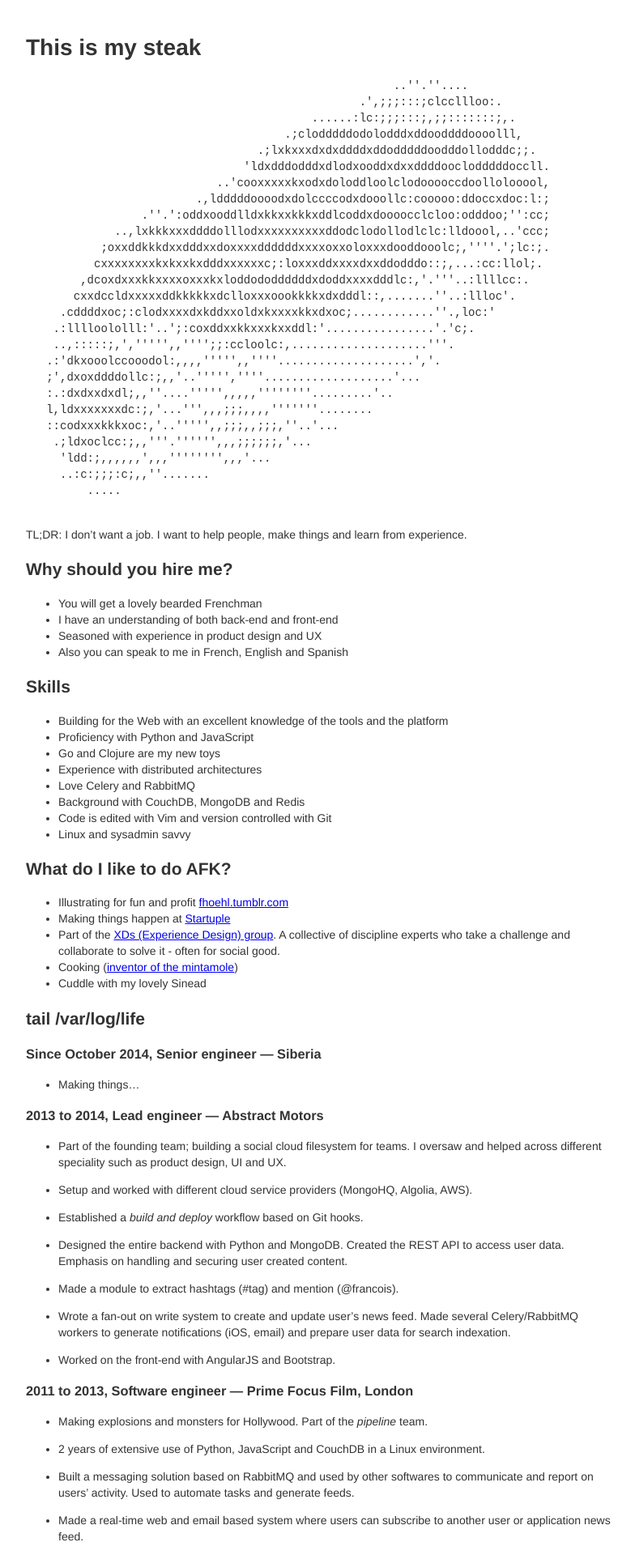
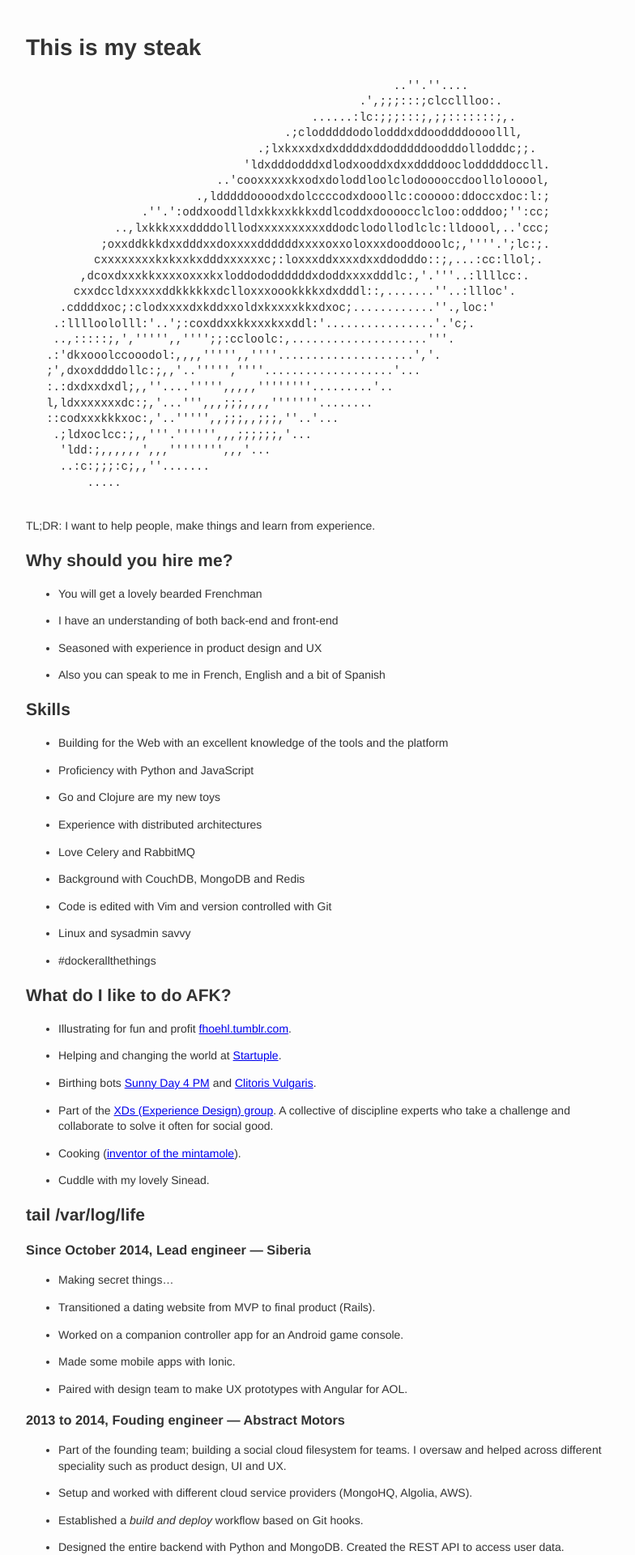
Before and after one commit to fhoehl/fhoehl.github.io, a Jekyll site: the page cv.html, which Jekyll copies as it is, in a window 1280 px wide. Shown: the top 1920 px of the page at 81% size, without its empty margins (243-1027 px from the left). Built offline with Jekyll 4.4.1, drawn with Linux system fonts in a browser that asks for light colours; some of the changed text lies outside the part shown.

Commit message:
Update CV

```diff
--- a/cv.html
+++ b/cv.html
@@ -7,15 +7,15 @@
   <title></title>
   <style type="text/css">code{white-space: pre;}</style>
   <!--[if lt IE 9]>
-    <script src="http://html5shim.googlecode.com/svn/trunk/html5.js"></script>
+    <script src="//cdnjs.cloudflare.com/ajax/libs/html5shiv/3.7.3/html5shiv-printshiv.min.js"></script>
   <![endif]-->
   <style type="text/css">
   body {
-    font-family: "Helvetica Neue",Helvetica,Arial,sans-serif;
+    font-family: "Helvetica Neue", Helvetica, Arial, sans-serif;
     font-size: 14px;
-    line-height: 1.42857;
+    line-height: 1.4;
     color: #333;
-    background-color: #FFF;
+    background-color: #fdfdfd;
     max-width: 730px;
     margin: 0 auto 0 auto;
     padding: 20px;
@@ -68,40 +68,45 @@
          .....
 
 </pre>
-
-<p>TL;DR: I don’t want a job. I want to help people, make things and learn from experience.</p>
+<p>TL;DR: I want to help people, make things and learn from experience.</p>
 <h2 id="why-should-you-hire-me">Why should you hire me?</h2>
 <ul>
-<li>You will get a lovely bearded Frenchman</li>
-<li>I have an understanding of both back-end and front-end</li>
-<li>Seasoned with experience in product design and UX</li>
-<li>Also you can speak to me in French, English and Spanish</li>
+<li><p>You will get a lovely bearded Frenchman</p></li>
+<li><p>I have an understanding of both back-end and front-end</p></li>
+<li><p>Seasoned with experience in product design and UX</p></li>
+<li><p>Also you can speak to me in French, English and a bit of Spanish</p></li>
 </ul>
 <h2 id="skills">Skills</h2>
 <ul>
-<li>Building for the Web with an excellent knowledge of the tools and the platform</li>
-<li>Proficiency with Python and JavaScript</li>
-<li>Go and Clojure are my new toys</li>
-<li>Experience with distributed architectures</li>
-<li>Love Celery and RabbitMQ</li>
-<li>Background with CouchDB, MongoDB and Redis</li>
-<li>Code is edited with Vim and version controlled with Git</li>
-<li>Linux and sysadmin savvy</li>
+<li><p>Building for the Web with an excellent knowledge of the tools and the platform</p></li>
+<li><p>Proficiency with Python and JavaScript</p></li>
+<li><p>Go and Clojure are my new toys</p></li>
+<li><p>Experience with distributed architectures</p></li>
+<li><p>Love Celery and RabbitMQ</p></li>
+<li><p>Background with CouchDB, MongoDB and Redis</p></li>
+<li><p>Code is edited with Vim and version controlled with Git</p></li>
+<li><p>Linux and sysadmin savvy</p></li>
+<li><p>#dockerallthethings</p></li>
 </ul>
 <h2 id="what-do-i-like-to-do-afk">What do I like to do AFK?</h2>
 <ul>
-<li>Illustrating for fun and profit <a href="http://fhoehl.tumblr.com">fhoehl.tumblr.com</a></li>
-<li>Making things happen at <a href="http://startuple.tumblr.com">Startuple</a></li>
-<li>Part of the <a href="http://www.experiencedesigngroup.org/">XDs (Experience Design) group</a>. A collective of discipline experts who take a challenge and collaborate to solve it - often for social good.</li>
-<li>Cooking (<a href="http://instagram.com/p/Pz1couo1fc/?modal=true">inventor of the mintamole</a>)</li>
-<li>Cuddle with my lovely Sinead</li>
+<li><p>Illustrating for fun and profit <a href="http://fhoehl.tumblr.com">fhoehl.tumblr.com</a>.</p></li>
+<li><p>Helping and changing the world at <a href="http://startuple.works">Startuple</a>.</p></li>
+<li><p>Birthing bots <a href="https://twitter.com/sunnyday4pm">Sunny Day 4 PM</a> and <a href="https://twitter.com/clitoscope">Clitoris Vulgaris</a>.</p></li>
+<li><p>Part of the <a href="http://www.experiencedesigngroup.org/">XDs (Experience Design) group</a>. A collective of discipline experts who take a challenge and collaborate to solve it often for social good.</p></li>
+<li><p>Cooking (<a href="http://instagram.com/p/Pz1couo1fc/?modal=true">inventor of the mintamole</a>).</p></li>
+<li><p>Cuddle with my lovely Sinead.</p></li>
 </ul>
 <h2 id="tail-varloglife">tail /var/log/life</h2>
-<h3 id="since-october-2014-senior-engineer-siberia">Since October 2014, Senior engineer — Siberia</h3>
+<h3 id="since-october-2014-lead-engineer-siberia">Since October 2014, Lead engineer — Siberia</h3>
 <ul>
-<li>Making things…</li>
+<li><p>Making secret things…</p></li>
+<li><p>Transitioned a dating website from MVP to final product (Rails).</p></li>
+<li><p>Worked on a companion controller app for an Android game console.</p></li>
+<li><p>Made some mobile apps with Ionic.</p></li>
+<li><p>Paired with design team to make UX prototypes with Angular for AOL.</p></li>
 </ul>
-<h3 id="to-2014-lead-engineer-abstract-motors">2013 to 2014, Lead engineer — Abstract Motors</h3>
+<h3 id="to-2014-fouding-engineer-abstract-motors">2013 to 2014, Fouding engineer — Abstract Motors</h3>
 <ul>
 <li><p>Part of the founding team; building a social cloud filesystem for teams. I oversaw and helped across different speciality such as product design, UI and UX.</p></li>
 <li><p>Setup and worked with different cloud service providers (MongoHQ, Algolia, AWS).</p></li>
@@ -109,7 +114,7 @@
 <li><p>Designed the entire backend with Python and MongoDB. Created the REST API to access user data. Emphasis on handling and securing user created content.</p></li>
 <li><p>Made a module to extract hashtags (#tag) and mention (<span class="citation" data-cites="francois">@francois</span>).</p></li>
 <li><p>Wrote a fan-out on write system to create and update user’s news feed. Made several Celery/RabbitMQ workers to generate notifications (iOS, email) and prepare user data for search indexation.</p></li>
-<li><p>Worked on the front-end with AngularJS and Bootstrap.</p></li>
+<li><p>Worked on the front-end with Angular and Bootstrap.</p></li>
 </ul>
 <h3 id="to-2013-software-engineer-prime-focus-film-london">2011 to 2013, Software engineer — Prime Focus Film, London</h3>
 <ul>
@@ -141,7 +146,7 @@
 <p>François Hoehl — <a href="https://twitter.com/fhoehl">@fhoehl</a>, <script type="text/javascript">
 <!--
 h='&#x67;&#x6d;&#x61;&#x69;&#108;&#46;&#x63;&#x6f;&#x6d;';a='&#64;';n='&#102;&#114;&#x61;&#110;&#x63;&#x6f;&#x69;&#x73;&#104;&#x6f;&#x65;&#104;&#108;';e=n+a+h;
-document.write('<a h'+'ref'+'="ma'+'ilto'+':'+e+'">'+e+'<\/'+'a'+'>');
+document.write('<a h'+'ref'+'="ma'+'ilto'+':'+e+'" clas'+'s="em' + 'ail">'+e+'<\/'+'a'+'>');
 // -->
 </script><noscript>&#102;&#114;&#x61;&#110;&#x63;&#x6f;&#x69;&#x73;&#104;&#x6f;&#x65;&#104;&#108;&#32;&#x61;&#116;&#32;&#x67;&#x6d;&#x61;&#x69;&#108;&#32;&#100;&#x6f;&#116;&#32;&#x63;&#x6f;&#x6d;</noscript></p>
 </body>
```
